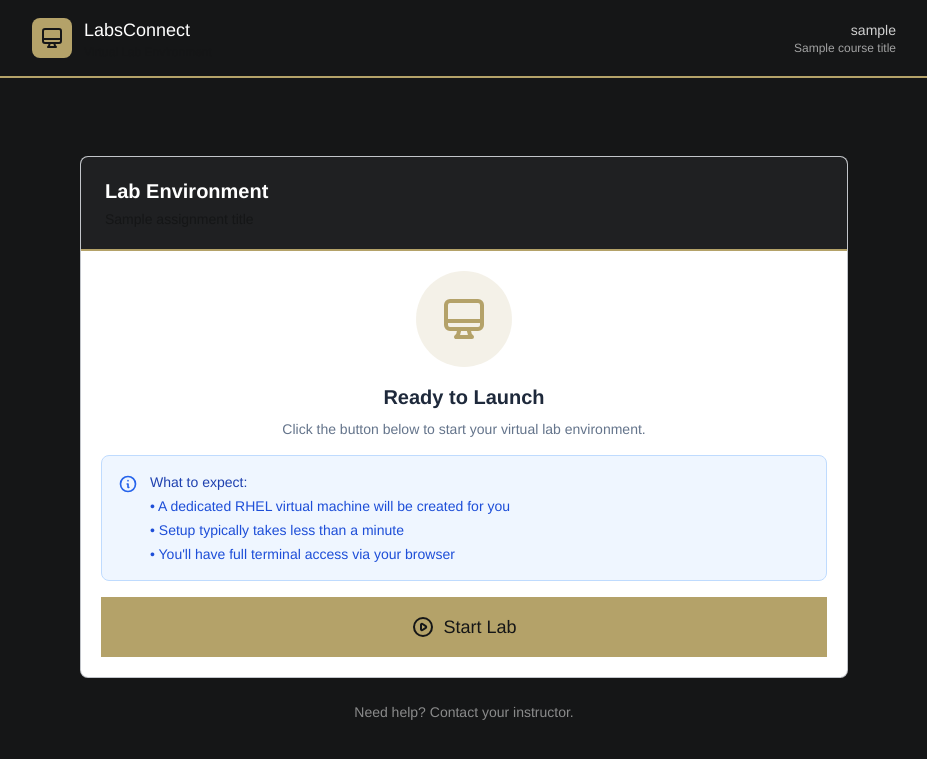
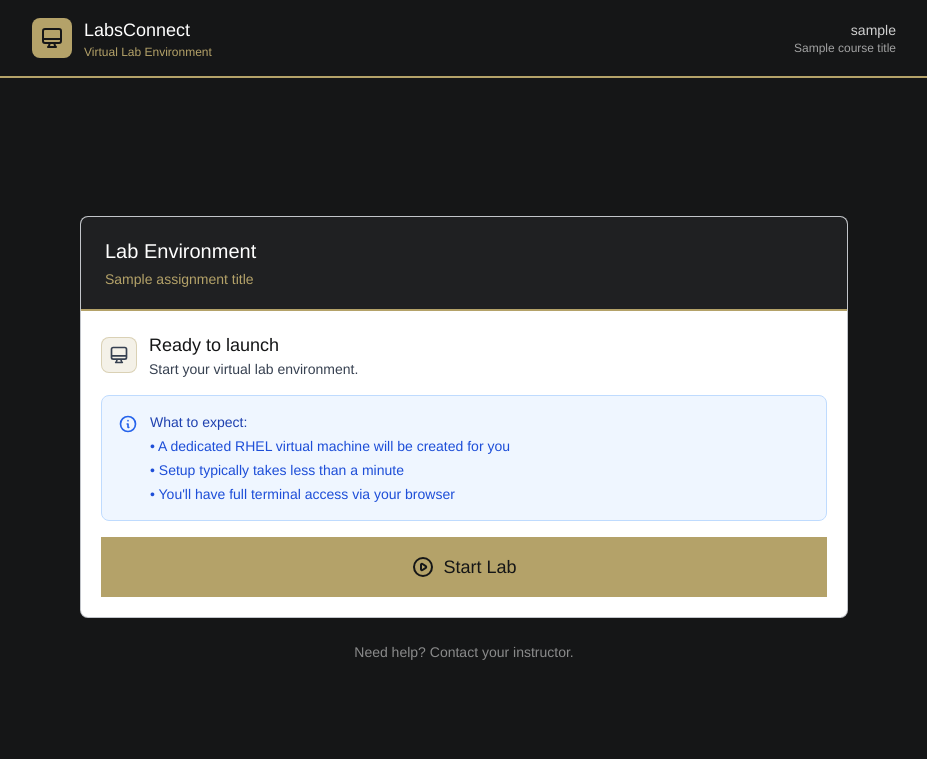
Before and after one commit to frazier-at-cpcc/NETLAB, a FastAPI app: template vm-lab/lti/templates/lab_loading.html in a window 1280 px wide. Shown: the top 759 px of the page, without its empty margins (176-1103 px from the left). Run offline with FastAPI, Linux system fonts and the light colour scheme; the template is opened without the code that fills it: most values are stand-ins (such as "Sample title", 1, 10 or a date in 2020); parts of the project's set-up code (start-up, migrations or seed data) failed here and were passed over; some libraries are stand-ins or nearby versions.

Commit message:
fix(lti): repair the contrast and layout the restyle broke
The restyle left black text on the near-black card header, so the lab name
under "Lab Environment" was invisible, and the same class made "Virtual Lab
Environment" disappear in the page header. Both are gold now. Dark text on
the gold fill stays, which is the readable pairing.

The card was taller than the frame, so its own header clipped the body and
"Your virtual machine is running" was sliced in half. Two state blocks were
built as heroes: an 80px ring with a pulsing halo, a 96px icon, and 24px
stacking, none of which carried information. Both are a single line now,
and the content fits without scrolling.

Accessibility, none of which was present before:

Every control shows a focus ring. A keyboard user had no indication of
focus anywhere on this page. The ring is scoped to buttons and links; my
first pass applied it by matching any class mentioning a brand colour,
which also decorated the header and several layout divs that cannot take
focus.

The status region announces changes. The panel swaps between provisioning,
ready and error with no announcement, so a screen reader user could not
tell the lab had come up.

All 17 icons are hidden from assistive technology, and the running state
pairs its dot with the word Running rather than relying on colour.

A test now checks tag balance, because this change dropped a closing svg
tag that silently swallowed the markup after it.

597 tests. Thirteen mutations checked. Two initially survived: a partial
focus ring still contains the string the test looked for, and the ring had
been applied twice to the channel buttons so removing one copy changed
nothing. The duplicate is gone and the test requires the complete ring.

Claude-Session: https://claude.ai/code/session_015N4mXg2jzHekMg7u38m3Sk

```diff
--- a/vm-lab/lti/templates/lab_loading.html
+++ b/vm-lab/lti/templates/lab_loading.html
@@ -72,13 +72,13 @@
         <div class="max-w-4xl mx-auto px-4 py-4 flex items-center justify-between">
             <div class="flex items-center space-x-3">
                 <div class="w-10 h-10 bg-cpcc-primary rounded-md flex items-center justify-center">
-                    <svg class="w-6 h-6 text-cpcc-secondary" fill="none" stroke="currentColor" viewBox="0 0 24 24">
+                    <svg class="w-6 h-6 text-cpcc-secondary" fill="none" stroke="currentColor" viewBox="0 0 24 24" aria-hidden="true">
                         <path stroke-linecap="round" stroke-linejoin="round" stroke-width="2" d="M9.75 17L9 20l-1 1h8l-1-1-.75-3M3 13h18M5 17h14a2 2 0 002-2V5a2 2 0 00-2-2H5a2 2 0 00-2 2v10a2 2 0 002 2z"/>
                     </svg>
                 </div>
                 <div>
                     <h1 class="text-white font-medium text-lg">LabsConnect</h1>
-                    <p class="text-cpcc-secondary text-xs font-medium">Virtual Lab Environment</p>
+                    <p class="text-cpcc-primary text-xs font-medium">Virtual Lab Environment</p>
                 </div>
             </div>
             <div class="text-right text-white/80 text-sm hidden sm:block">
@@ -95,30 +95,29 @@
             <div class="bg-cpcc-surface rounded-md border border-cpcc-neutral/30 overflow-hidden flex flex-col min-h-0">
                 <!-- Card Header -->
                 <div class="bg-cpcc-secondary-90 px-6 py-5 border-b-2 border-cpcc-primary">
-                    <h2 id="status-title" class="text-xl font-bold text-white">Lab Environment</h2>
-                    <p class="text-cpcc-secondary text-sm mt-1">{{ assignment_title }}</p>
+                    <h2 id="status-title" class="text-xl font-medium text-white">Lab Environment</h2>
+                    <p class="text-cpcc-primary text-sm mt-1">{{ assignment_title }}</p>
                 </div>
 
                 <!-- Card Body -->
-                <div class="p-5 relative flex-1 min-h-0 overflow-y-auto">
+                <div class="p-5 relative flex-1 min-h-0 overflow-y-auto" role="status" aria-live="polite">
                     <!-- Ready State (Start Lab) -->
                     <div id="ready-state" class="space-y-4" style="{% if initial_status != 'ready' %}display: none;{% endif %}">
-                        <div class="flex justify-center">
-                            <div class="w-24 h-24 bg-cpcc-primary/15 rounded-full flex items-center justify-center">
-                                <svg class="w-12 h-12 text-cpcc-primary" fill="none" stroke="currentColor" viewBox="0 0 24 24">
+                        <div class="flex items-center gap-3">
+                            <span class="w-9 h-9 flex-shrink-0 bg-cpcc-primary/15 border border-cpcc-primary/40 rounded-md flex items-center justify-center">
+                                <svg class="w-5 h-5 text-cpcc-neutral" fill="none" stroke="currentColor" viewBox="0 0 24 24" aria-hidden="true">
                                     <path stroke-linecap="round" stroke-linejoin="round" stroke-width="2" d="M9.75 17L9 20l-1 1h8l-1-1-.75-3M3 13h18M5 17h14a2 2 0 002-2V5a2 2 0 00-2-2H5a2 2 0 00-2 2v10a2 2 0 002 2z"/>
                                 </svg>
+                            </span>
+                            <div>
+                                <h3 class="text-lg font-medium text-cpcc-on-surface">Ready to launch</h3>
+                                <p class="text-cpcc-neutral text-sm">Start your virtual lab environment.</p>
                             </div>
-                        </div>
-
-                        <div class="text-center">
-                            <h3 class="text-xl font-bold text-slate-800">Ready to Launch</h3>
-                            <p class="text-slate-500 text-sm mt-2">Click the button below to start your virtual lab environment.</p>
                         </div>
 
                         <div class="bg-blue-50 border border-blue-200 rounded-lg p-4">
                             <div class="flex items-start gap-3">
-                                <svg class="w-5 h-5 text-blue-600 mt-0.5 flex-shrink-0" fill="none" stroke="currentColor" viewBox="0 0 24 24">
+                                <svg class="w-5 h-5 text-blue-600 mt-0.5 flex-shrink-0" fill="none" stroke="currentColor" viewBox="0 0 24 24" aria-hidden="true">
                                     <path stroke-linecap="round" stroke-linejoin="round" stroke-width="2" d="M13 16h-1v-4h-1m1-4h.01M21 12a9 9 0 11-18 0 9 9 0 0118 0z"/>
                                 </svg>
                                 <div class="text-sm text-blue-800">
@@ -133,8 +132,8 @@
                         </div>
 
                         <button onclick="startLab()"
-                                class="w-full py-4 px-6 bg-cpcc-primary hover:bg-cpcc-primary-70 text-cpcc-secondary font-medium text-lg rounded-none transition-colors flex items-center justify-center gap-2">
-                            <svg class="w-6 h-6" fill="none" stroke="currentColor" viewBox="0 0 24 24">
+                                class="focus:outline-none focus-visible:ring-2 focus-visible:ring-cpcc-primary focus-visible:ring-offset-2 w-full py-4 px-6 bg-cpcc-primary hover:bg-cpcc-primary-70 text-cpcc-secondary font-medium text-lg rounded-none transition-colors flex items-center justify-center gap-2">
+                            <svg class="w-6 h-6" fill="none" stroke="currentColor" viewBox="0 0 24 24" aria-hidden="true">
                                 <path stroke-linecap="round" stroke-linejoin="round" stroke-width="2" d="M14.752 11.168l-3.197-2.132A1 1 0 0010 9.87v4.263a1 1 0 001.555.832l3.197-2.132a1 1 0 000-1.664z"/>
                                 <path stroke-linecap="round" stroke-linejoin="round" stroke-width="2" d="M21 12a9 9 0 11-18 0 9 9 0 0118 0z"/>
                             </svg>
@@ -160,7 +159,7 @@
                         <div class="space-y-3">
                             <div class="step flex items-center p-3 rounded-lg bg-slate-50 border border-slate-200" data-step="create_vm">
                                 <div class="step-icon w-8 h-8 rounded-full bg-slate-300 flex items-center justify-center mr-3 flex-shrink-0">
-                                    <svg class="w-4 h-4 text-slate-500 hidden check-icon" fill="none" stroke="currentColor" viewBox="0 0 24 24">
+                                    <svg class="w-4 h-4 text-slate-500 hidden check-icon" fill="none" stroke="currentColor" viewBox="0 0 24 24" aria-hidden="true">
                                         <path stroke-linecap="round" stroke-linejoin="round" stroke-width="3" d="M5 13l4 4L19 7"/>
                                     </svg>
                                     <div class="w-3 h-3 rounded-full bg-slate-400 spinner hidden"></div>
@@ -264,22 +263,17 @@
                     </div>
 
                     <!-- Running State -->
-                    <div id="running-state" class="space-y-6" style="{% if initial_status != 'running' %}display: none;{% endif %}">
-                        <!-- Success Icon -->
-                        <div class="flex justify-center">
-                            <div class="relative">
-                                <div class="w-20 h-20 bg-emerald-100 rounded-full flex items-center justify-center">
-                                    <svg class="w-10 h-10 text-emerald-600" fill="none" stroke="currentColor" viewBox="0 0 24 24">
-                                        <path stroke-linecap="round" stroke-linejoin="round" stroke-width="2" d="M5 13l4 4L19 7"/>
-                                    </svg>
-                                </div>
-                                <div class="absolute inset-0 w-20 h-20 bg-emerald-400 rounded-full animate-pulse-ring opacity-30"></div>
+                    <div id="running-state" class="space-y-4" style="{% if initial_status != 'running' %}display: none;{% endif %}">
+                        <div class="flex items-center gap-3">
+                            <span class="w-9 h-9 flex-shrink-0 bg-emerald-50 border border-emerald-200 rounded-md flex items-center justify-center">
+                                <svg class="w-5 h-5 text-emerald-700" fill="none" stroke="currentColor" viewBox="0 0 24 24" aria-hidden="true">
+                                    <path stroke-linecap="round" stroke-linejoin="round" stroke-width="2" d="M5 13l4 4L19 7"/>
+                                </svg>
+                            </span>
+                            <div>
+                                <h3 class="text-lg font-medium text-cpcc-on-surface">Your lab is ready</h3>
+                                <p class="text-cpcc-neutral text-sm">Your virtual machine is running.</p>
                             </div>
-                        </div>
-
-                        <div class="text-center">
-                            <h3 class="text-xl font-bold text-emerald-600">Your Lab is Ready!</h3>
-                            <p class="text-slate-500 text-sm mt-1">Your virtual machine is running and ready for use.</p>
                         </div>
 
                         <!-- VM Info -->
@@ -287,7 +281,7 @@
                             <div class="flex justify-between items-center">
                                 <span class="text-sm text-slate-500">Status</span>
                                 <span class="inline-flex items-center px-2.5 py-0.5 rounded-full text-xs font-medium bg-emerald-100 text-emerald-800">
-                                    <span class="w-1.5 h-1.5 bg-emerald-500 rounded-full mr-1.5 animate-pulse"></span>
+                                    <span class="w-1.5 h-1.5 bg-emerald-600 rounded-full mr-1.5" aria-hidden="true"></span>
                                     Running
                                 </span>
                             </div>
@@ -296,11 +290,11 @@
                         <!-- Primary Actions -->
                         <div class="grid gap-2 sm:grid-cols-2">
                             <a href="#" id="open-terminal-btn" target="_blank"
-                               class="block w-full py-3 px-6 bg-cpcc-primary hover:bg-cpcc-primary-70 text-cpcc-secondary font-medium text-center rounded-none transition-colors">
+                               class="focus:outline-none focus-visible:ring-2 focus-visible:ring-cpcc-primary focus-visible:ring-offset-2 block w-full py-3 px-6 bg-cpcc-primary hover:bg-cpcc-primary-70 text-cpcc-secondary font-medium text-center rounded-none transition-colors">
                                 Open Terminal
                             </a>
                             <button type="button" id="open-desktop-btn" onclick="openDesktop()" disabled
-                                    class="block w-full py-3 px-6 bg-transparent text-cpcc-on-surface font-medium text-center rounded-none border border-cpcc-primary hover:bg-cpcc-primary/10 transition-colors disabled:opacity-40 disabled:cursor-not-allowed">
+                                    class="focus:outline-none focus-visible:ring-2 focus-visible:ring-cpcc-primary focus-visible:ring-offset-2 block w-full py-3 px-6 bg-transparent text-cpcc-on-surface font-medium text-center rounded-none border border-cpcc-primary hover:bg-cpcc-primary/10 transition-colors disabled:opacity-40 disabled:cursor-not-allowed">
                                 Open Desktop
                             </button>
                             <p id="desktop-note" class="text-xs text-slate-500 text-center sm:col-span-2"></p>
@@ -315,11 +309,11 @@
                         <div id="channel-buttons" class="grid gap-2 sm:grid-cols-2 mb-3"></div>
 
                             <button onclick="confirmRecreate()"
-                                    class="flex-1 py-2.5 px-4 bg-transparent text-cpcc-on-surface font-medium rounded-none hover:bg-cpcc-neutral/10 transition-colors text-sm border border-cpcc-neutral/40">
+                                    class="focus:outline-none focus-visible:ring-2 focus-visible:ring-cpcc-primary focus-visible:ring-offset-2 flex-1 py-2.5 px-4 bg-transparent text-cpcc-on-surface font-medium rounded-none hover:bg-cpcc-neutral/10 transition-colors text-sm border border-cpcc-neutral/40">
                                 Recreate VM
                             </button>
                             <button onclick="confirmStop()"
-                                    class="flex-1 py-2.5 px-4 bg-transparent text-cpcc-error font-medium rounded-none hover:bg-cpcc-error/10 transition-colors text-sm border border-cpcc-error/40">
+                                    class="focus:outline-none focus-visible:ring-2 focus-visible:ring-cpcc-primary focus-visible:ring-offset-2 flex-1 py-2.5 px-4 bg-transparent text-cpcc-error font-medium rounded-none hover:bg-cpcc-error/10 transition-colors text-sm border border-cpcc-error/40">
                                 Stop Lab
                             </button>
                         </div>
@@ -365,7 +359,7 @@
                         </div>
 
                         <button onclick="retryProvisioning()"
-                                class="w-full py-3 px-6 bg-cpcc-primary hover:bg-cpcc-primary-70 text-cpcc-secondary font-medium rounded-none transition-colors">
+                                class="focus:outline-none focus-visible:ring-2 focus-visible:ring-cpcc-primary focus-visible:ring-offset-2 w-full py-3 px-6 bg-cpcc-primary hover:bg-cpcc-primary-70 text-cpcc-secondary font-medium rounded-none transition-colors">
                             Try Again
                         </button>
                     </div>
@@ -420,7 +414,7 @@
                         </div>
 
                         <button onclick="window.location.reload()"
-                                class="w-full py-3 px-6 bg-cpcc-primary hover:bg-cpcc-primary-70 text-cpcc-secondary font-medium rounded-none transition-colors">
+                                class="focus:outline-none focus-visible:ring-2 focus-visible:ring-cpcc-primary focus-visible:ring-offset-2 w-full py-3 px-6 bg-cpcc-primary hover:bg-cpcc-primary-70 text-cpcc-secondary font-medium rounded-none transition-colors">
                             Start New Lab
                         </button>
                     </div>
@@ -815,7 +809,7 @@
             // once the VM finishes booting shows up without a reload.
             host.innerHTML = channels.map(function (c) {
                 return '<a href="' + c.url + '" target="_blank" rel="noopener" ' +
-                    'class="block w-full text-center py-3 px-6 bg-transparent border ' +
+                    'class="focus:outline-none focus-visible:ring-2 focus-visible:ring-cpcc-primary focus-visible:ring-offset-2 block w-full text-center py-3 px-6 bg-transparent border ' +
                     'border-cpcc-primary text-cpcc-on-surface font-medium ' +
                     'rounded-none hover:bg-cpcc-primary/10 transition-colors">' +
                     c.label + '</a>';
```
Also changed, not shown: other parts of vm-lab/lti/templates/lab_loading.html (+11 -11 lines), vm-lab/tests/test_accessibility.py (added, +126 -0 lines).
